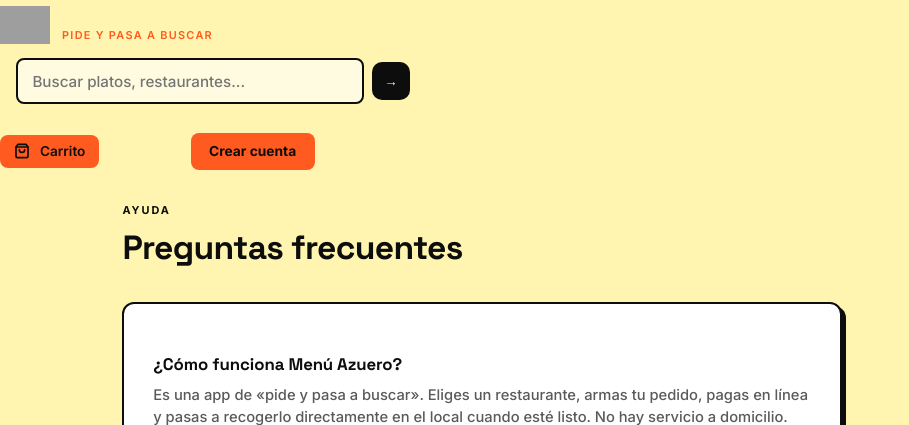
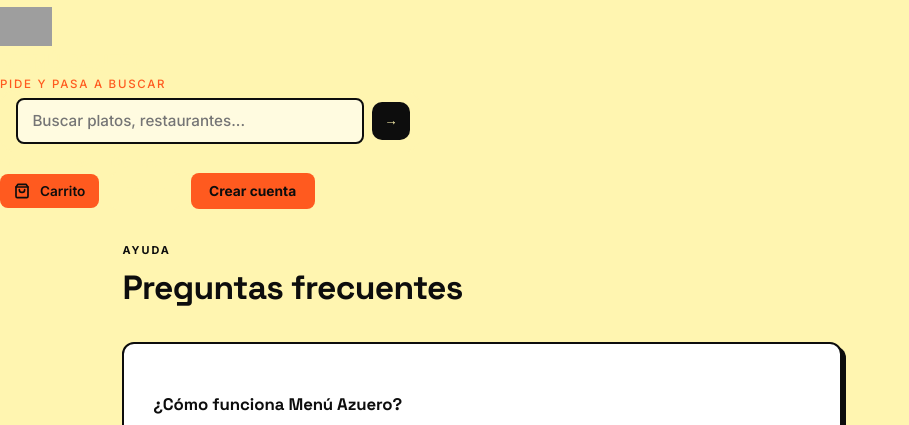
Before and after one commit to Xenviia/MenuAzuero, a Flask app: page /faq in a window 1280 px wide. Shown: the top 425 px of the page, without its empty margins (0-909 px from the left). Run offline with Flask 3, Linux system fonts and the light colour scheme; grey boxes are pictures that could not be loaded.

Commit message:
logo actualizacion

```diff
--- a/static/style.css
+++ b/static/style.css
@@ -45,45 +45,55 @@ h1, h2, h3 {
   padding: 0.9rem 1.4rem; background: var(--ink); color: #fff5b0;
   border-bottom: 2px solid var(--ink); flex-wrap: wrap;
 }
-.brand{
-    display:flex;
-    align-items:center;
-    gap:12px;
-
-    text-decoration:none;
-    color:#fff5b0;
-
-    margin-right:auto;
+.brand {
+  font-family: 'Space Grotesk', sans-serif; font-weight: 700; font-size: 1.15rem;
+  color: #fff5b0; text-decoration: none; margin-right: auto; line-height: 1.05;
+  display: flex; flex-direction: column; letter-spacing: 0.02em;
+  text-transform: uppercase;
+}
+.brand small {
+  font-family: 'Inter', sans-serif; font-weight: 500; font-size: 0.62rem;
+  color: var(--primary); letter-spacing: 0.15em; margin-top: 3px;
+  text-transform: uppercase;
 }
 
-.brand-logo{
-    width:50px;
-    height:50px;
+.brand img{
+
+    width:52px;
+    height:52px;
+
     object-fit:contain;
+
     flex-shrink:0;
 }
 
 .brand-text{
+
     display:flex;
     flex-direction:column;
-    line-height:1.1;
 }
 
 .brand-text span{
-    font-family:'Space Grotesk', sans-serif;
-    font-size:1.25rem;
+
+    font-family:'Space Grotesk',sans-serif;
+
+    font-size:1.35rem;
+
     font-weight:700;
+
+    letter-spacing:.02em;
+
     color:#fff5b0;
-    text-transform:uppercase;
-    letter-spacing:.02em;
 }
 
 .brand-text small{
-    font-family:'Inter', sans-serif;
-    font-size:.68rem;
-    font-weight:600;
+
     color:var(--primary);
-    letter-spacing:.12em;
+
+    font-size:.72rem;
+
+    letter-spacing:.15em;
+
     text-transform:uppercase;
 }
 .search-form {
```
